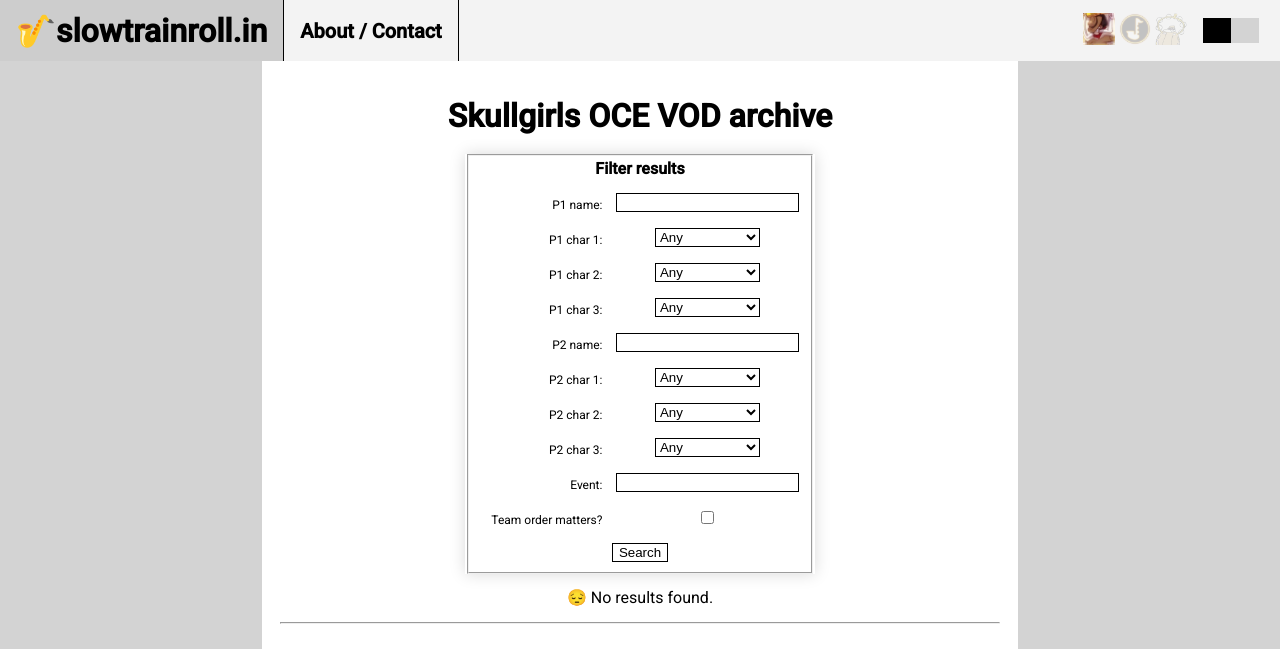
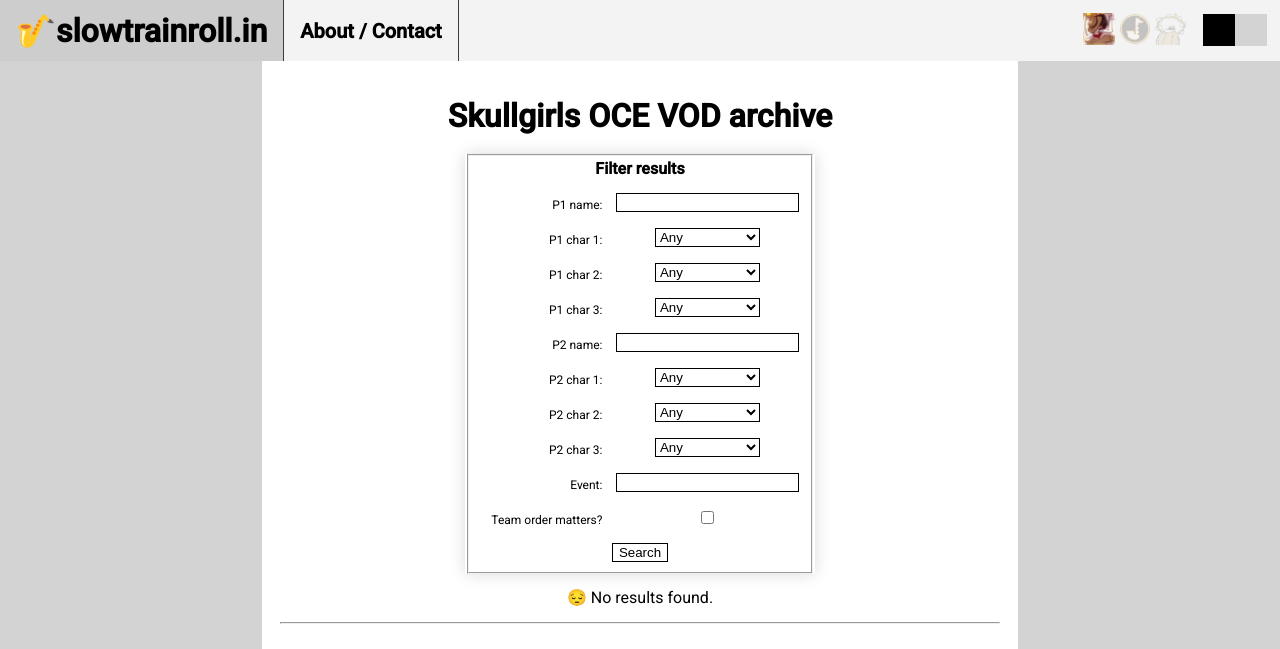
Before and after one commit to hugh-braico/slowtrainroll.in, a Django app: page / in a window 1280 px wide. Shown: the top 649 px of the page. Run offline with Django 3.2, Linux system fonts and the light colour scheme; data that the repository does not hold is empty; style sheets or scripts are compiled from the project's sources.

Commit message:
Small fixes

```diff
--- a/viewer/static/viewer/header.less
+++ b/viewer/static/viewer/header.less
@@ -17,8 +17,7 @@ header {
             padding: 0 1rem;
             display: flex;
             align-items: center;
-            transition: .4s background-color ease;
-            border-right: 1px solid .colour(text)[];;
+            border-right: 1px solid .colour(table-border)[];;
             &:hover{
                 background-color: .colour(table-header)[];;
             }
@@ -54,27 +53,30 @@ header {
     .lightmode{
         position: relative;
         width: 4rem;
+        height: 2rem;
         margin-left:1rem;
         & input {
             width:0;
+            height:0;
+            display:none;
         }
         .slider {
             position: absolute;
             cursor: pointer;
-            top: 0;
+            top:50%;
+            transform: translateY(-50%);
             left: 0;
             right: 0;
-            bottom: 0;
-            height:100%;
-            width:3.5rem;
+            height:2rem;
+            width:4rem;
             background-color: .colour(html-bg)[];;
             -webkit-transition: .4s;
             transition: .4s;
             &:before {
                 position: absolute;
                 content: "";
-                height: 100%;
-                width: 1.75rem;
+                height: 2rem;
+                width: 2rem;
                 left: 0;
                 bottom: 0;
                 background-color: .colour(text)[];;
--- a/viewer/static/viewer/style.less
+++ b/viewer/static/viewer/style.less
@@ -6,6 +6,7 @@
 //              colour variabl  Light mode  Dark mode
 .init-colours(  html-bg         lightgray   black,
                 body-bg         white       #191a1b,
+                table-border    #3a3e41     #3a3e41,
                 table-header    #cdcdcd     #111111,
                 table-row-even  #f3f3f3     #202123,
                 text            black       #e7e6e3,
@@ -95,7 +96,7 @@ th {
 }
 
 tbody tr {
-    border-bottom: 1px solid #3a3e41;
+    border-bottom: 1px solid .colour(table-border)[];;
 }
 
 tbody tr:nth-of-type(even) {
```
